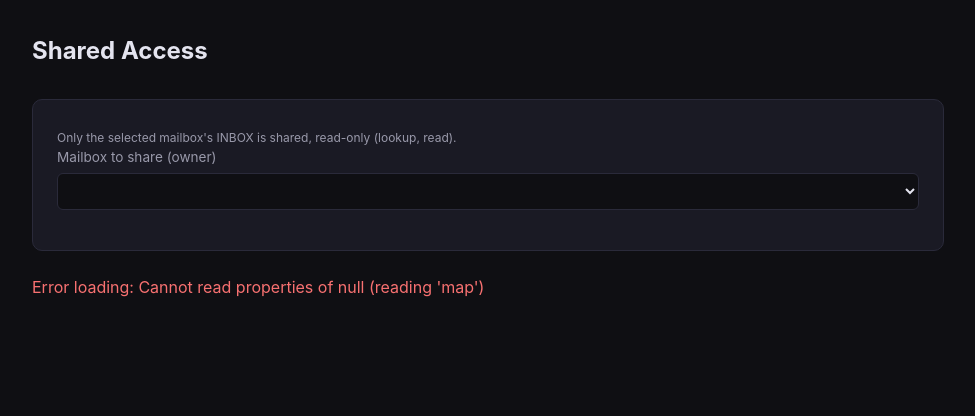
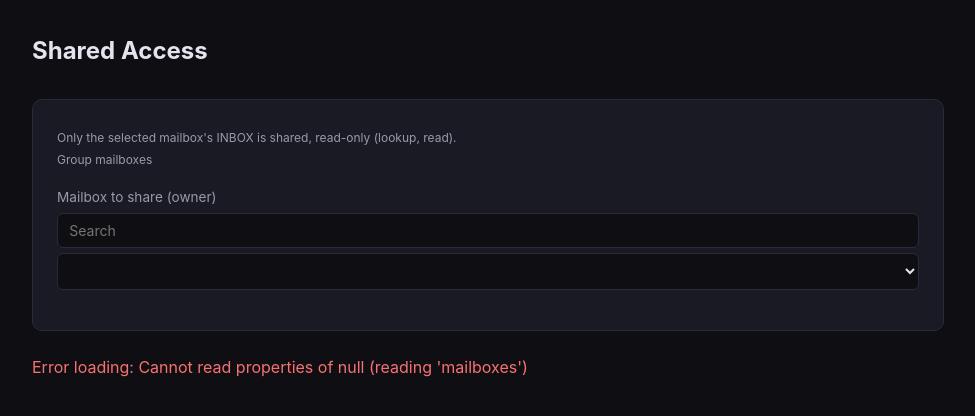
Before and after one commit to ryuhaneul/mailcow-npmplus-stack, a Python web app: template toolkit/app/templates/shares.html in a window 1280 px wide. Shown: the part 52-468 px from the top of the page, without its empty margins (152-1127 px from the left). Run offline with Jinja, Linux system fonts and the light colour scheme; the template is opened without the code that fills it, so the values that code supplies are empty.

Commit message:
Add group-mailbox buttons and search to Shared Access
- GET /shares/api/mailboxes now returns {mailboxes:[{username,name,group}],
  groups_error}. group = active prefilter containing "redirect" (heuristic
  for mailboxes with a distribution filter); filter API failure keeps the
  list and sets groups_error.
- UI: group buttons select the owner through the normal owner-change path;
  search boxes for owner and grantee (selected owner is never dropped).
- mailcow_api.get_filters(), ko/en strings.

Co-Authored-By: Claude Sonnet 5.5 <noreply@anthropic.com>

```diff
--- a/toolkit/app/mailcow_api.py
+++ b/toolkit/app/mailcow_api.py
@@ -145,6 +145,11 @@ class MailcowAPI:
             emails = [emails]
         return self._post("/api/v1/delete/mailbox", emails)
 
+    # -- filters -----------------------------------------------------------
+
+    def get_filters(self):
+        return self._get("/api/v1/get/filters/all")
+
     # -- sync jobs ---------------------------------------------------------
 
     def get_syncjobs(self):
--- a/toolkit/app/static/shares.js
+++ b/toolkit/app/static/shares.js
@@ -1,15 +1,20 @@
 const BASE = document.querySelector('meta[name="base-url"]').content.replace(/\/$/, '');
 let allMailboxes = [];
+let groupsError = null;
 let grantees = [];
 let listOwner = "";  // owner that `grantees` was fetched for ("" = no list loaded)
 
 document.addEventListener("DOMContentLoaded", () => {
   document.getElementById("sh-owner").addEventListener("change", loadGrants);
+  document.getElementById("sh-owner-search").addEventListener("input", () => renderOwnerSelect());
+  document.getElementById("sh-grantee-search").addEventListener("input", renderGranteeSelect);
+  document.getElementById("sh-groups").addEventListener("click", onGroupClick);
   document.getElementById("sh-list").addEventListener("click", onRevokeClick);
   loadMailboxes();
 });
 
 document.addEventListener("langchange", () => {
+  renderGroups();
   renderOwnerSelect();
   renderDetail();
 });
@@ -41,19 +46,49 @@ function showAlert(msg) {
 
 async function loadMailboxes() {
   try {
-    allMailboxes = await api("/shares/api/mailboxes");
+    const data = await api("/shares/api/mailboxes");
+    allMailboxes = data.mailboxes;
+    groupsError = data.groups_error;
+    renderGroups();
     renderOwnerSelect();
   } catch (e) {
     showAlert(`${t('error_loading')}: ${e.message}`);
   }
 }
 
-function renderOwnerSelect() {
+// Search match on address or display name; empty query matches everything.
+function matches(m, query) {
+  const q = query.trim().toLowerCase();
+  return !q || m.username.toLowerCase().includes(q) || (m.name || "").toLowerCase().includes(q);
+}
+
+// Search narrows the list but never drops (or changes) the selected owner.
+function renderOwnerSelect(selected = owner()) {
   const sel = document.getElementById("sh-owner");
-  const current = sel.value;
+  const q = document.getElementById("sh-owner-search").value;
   sel.innerHTML = `<option value="">${esc(t('shares_select_owner'))}</option>` +
-    allMailboxes.map(m => `<option value="${esc(m.username)}">${esc(m.username)}</option>`).join("");
-  sel.value = current;
+    allMailboxes.filter(m => m.username === selected || matches(m, q))
+      .map(m => `<option value="${esc(m.username)}">${esc(m.username)}</option>`).join("");
+  sel.value = selected;
+}
+
+// Group mailboxes = mailboxes with a distribution (redirect) prefilter; heuristic from the API.
+function renderGroups() {
+  const el = document.getElementById("sh-groups");
+  if (groupsError) {
+    el.innerHTML = `<span class="hint">${esc(t('shares_groups_error'))}</span>`;
+    return;
+  }
+  el.innerHTML = allMailboxes.filter(m => m.group).map(m => `
+    <button type="button" class="btn btn-sm${m.username === owner() ? " btn-primary" : ""}"
+      data-owner="${esc(m.username)}" title="${esc(m.username)}">${esc(m.username.split("@")[0])}</button>`).join("");
+}
+
+function onGroupClick(e) {
+  const btn = e.target.closest("button[data-owner]");
+  if (!btn) return;
+  renderOwnerSelect(btn.dataset.owner);
+  loadGrants();
 }
 
 async function loadGrants() {
@@ -62,6 +97,8 @@ async function loadGrants() {
   grantees = [];
   listOwner = "";
   document.getElementById("sh-list").innerHTML = "";
+  document.getElementById("sh-grantee-search").value = "";
+  renderGroups();
   const detail = document.getElementById("sh-detail");
   detail.classList.add("hidden");
   const requested = owner();
@@ -91,10 +128,19 @@ function renderDetail() {
         </tr>`).join("")}</tbody></table></div>`
     : `<div class="loading">${t('shares_none')}</div>`;
 
-  const candidates = allMailboxes.filter(m => m.username !== owner() && !grantees.includes(m.username));
-  document.getElementById("sh-grantee").innerHTML =
+  renderGranteeSelect();
+}
+
+function renderGranteeSelect() {
+  const sel = document.getElementById("sh-grantee");
+  const current = sel.value;
+  const q = document.getElementById("sh-grantee-search").value;
+  const candidates = allMailboxes.filter(m => m.username !== owner() && !grantees.includes(m.username) &&
+    (m.username === current || matches(m, q)));
+  sel.innerHTML =
     `<option value="">${esc(t('shares_select_grantee'))}</option>` +
     candidates.map(m => `<option value="${esc(m.username)}">${esc(m.username)}</option>`).join("");
+  sel.value = current;
 }
 
 async function change(path, grantee) {
--- a/toolkit/app/static/translations.js
+++ b/toolkit/app/static/translations.js
@@ -29,6 +29,9 @@ const TRANSLATIONS = {
     shares_revoke_confirm: "%s 의 접근 권한을 회수하시겠습니까?",
     shares_not_applied: "요청이 반영되지 않았습니다. 잠시 후 다시 확인해 주세요.",
     shares_error: "처리 중 오류가 발생했습니다",
+    shares_groups: "그룹 메일함",
+    shares_groups_error: "그룹 목록을 불러오지 못했습니다",
+    shares_search: "검색",
 
     // Groups
     group_management: "그룹 관리",
@@ -166,6 +169,9 @@ const TRANSLATIONS = {
     shares_revoke_confirm: "Revoke access for %s?",
     shares_not_applied: "The change was not applied. Please check again shortly.",
     shares_error: "An error occurred",
+    shares_groups: "Group mailboxes",
+    shares_groups_error: "Could not load the group list",
+    shares_search: "Search",
 
     group_management: "Group Management",
     new_group: "+ New Group",
--- a/toolkit/app/templates/shares.html
+++ b/toolkit/app/templates/shares.html
@@ -9,7 +9,10 @@
 
 <div class="card">
   <p class="hint" data-i18n="shares_hint">Only the selected mailbox's INBOX is shared, read-only (lookup, read).</p>
+  <div class="hint" data-i18n="shares_groups">Group mailboxes</div>
+  <div id="sh-groups" style="display:flex;flex-wrap:wrap;gap:0.4rem;margin:0.3rem 0 0.8rem"></div>
   <label><span data-i18n="shares_owner">Mailbox to share (owner)</span>
+    <input type="text" id="sh-owner-search" placeholder="Search" data-i18n="shares_search" autocomplete="off">
     <select id="sh-owner"></select>
   </label>
 </div>
@@ -22,6 +25,7 @@
 
   <form id="sh-form" onsubmit="grant(event)">
     <label><span data-i18n="shares_grantee">Share with</span>
+      <input type="text" id="sh-grantee-search" placeholder="Search" data-i18n="shares_search" autocomplete="off">
       <select id="sh-grantee"></select>
     </label>
     <div class="form-actions">
```
Also changed, not shown: toolkit/app/modules/shares.py (+27 -1 lines).
